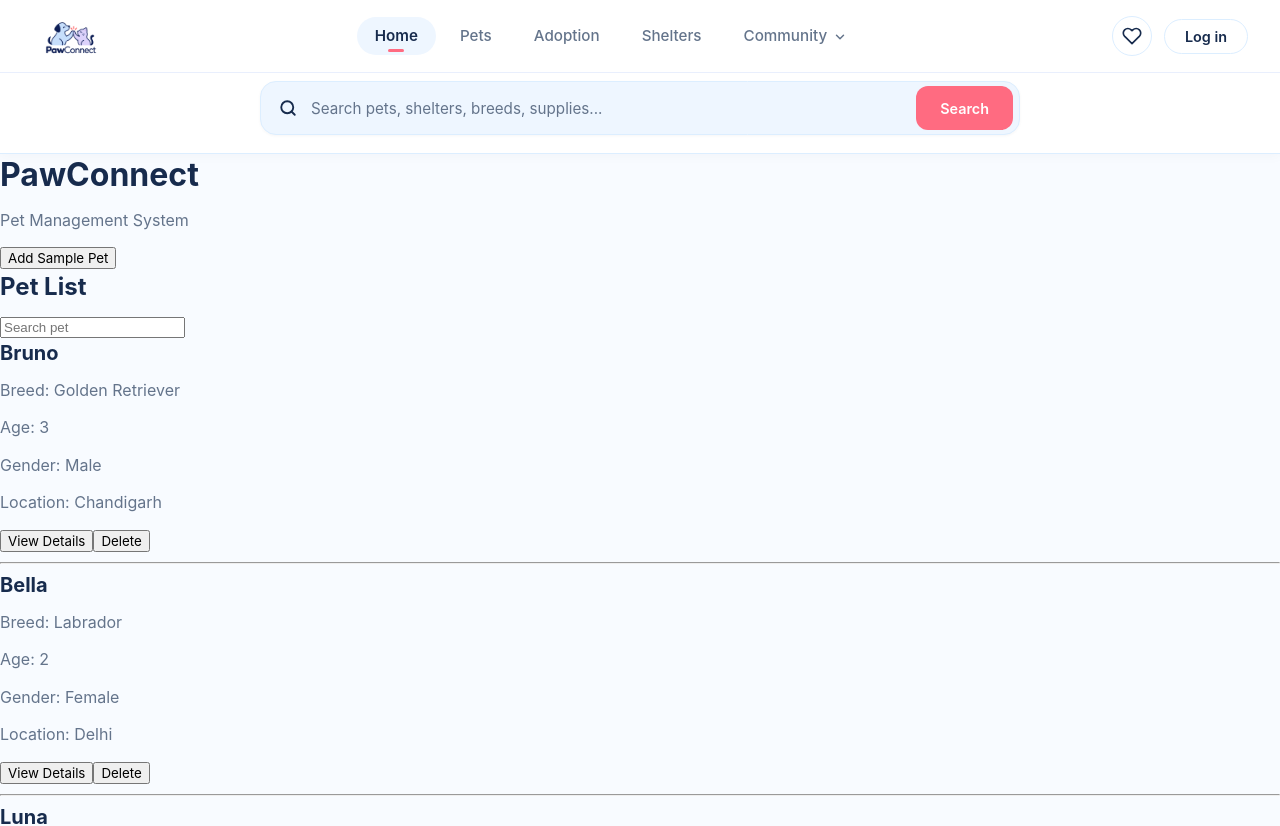
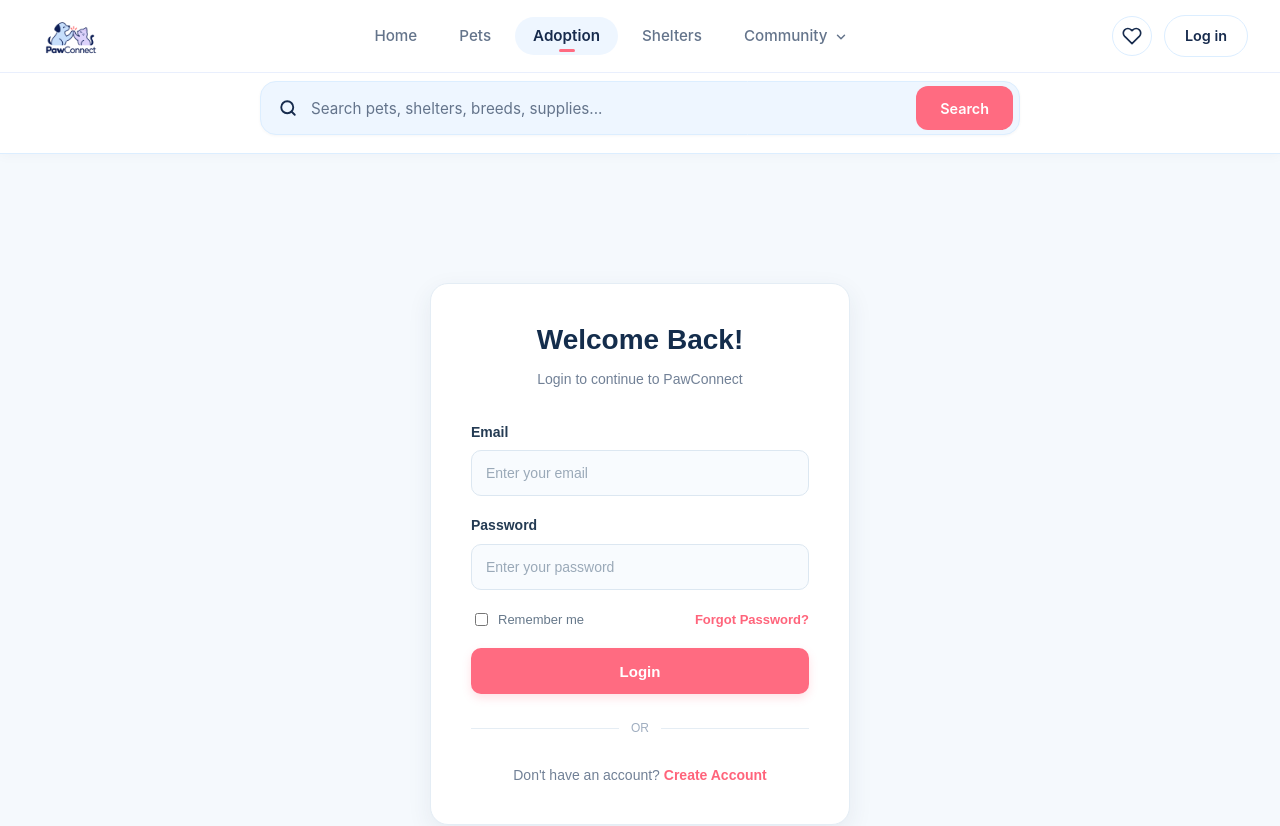
Before and after one commit to Reva-Shukla/PawConnect, a React (Vite) app: page /adoption/login in a window 1280 px wide. Before the commit this address led to /. Shown: the top 826 px of the page. Built offline with nearby package versions, Linux system fonts and the light colour scheme.

Commit message:
Add adoption login page

```diff
--- a/src/App.jsx
+++ b/src/App.jsx
@@ -16,6 +16,7 @@ import petData from './pages/pets/petData'
 // Shelter Pages
 import ShelterDashboard from './pages/shelter/ShelterDashboard'
 import RescueRequest from './pages/shelter/RescueRequest'
+import Login from './pages/adoption/Login'
 
 // Temporary Adoption Placeholder
 const AdoptionPlaceholder = () => (
@@ -73,6 +74,10 @@ function App() {
             <Route
               path="/adoption"
               element={<AdoptionPlaceholder />}
+            />
+            <Route
+              path="/adoption/login"
+              element={<Login />}
             />
 
             {/* =========================
--- a/src/components/navbar.jsx
+++ b/src/components/navbar.jsx
@@ -180,9 +180,10 @@ export default function Navbar() {
             </svg>
           </button>
 
-          <button type="button" className="paw-btn-login">
+
+          <NavLink to="/adoption/login" className="paw-btn-login">
             Log in
-          </button>
+          </NavLink>
 
           {/* Mobile Hamburger Menu Toggle */}
           <button
--- a/src/pages/adoption/Login.jsx
+++ b/src/pages/adoption/Login.jsx
@@ -0,0 +1,64 @@
+import "./login.css";
+
+function Login() {
+  return (
+    <div className="login-page">
+      <div className="login-card">
+
+        <div className="login-header">
+          <h1>Welcome Back!</h1>
+          <p>Login to continue to PawConnect</p>
+        </div>
+
+        <form className="login-form">
+
+          <div className="input-group">
+            <label>Email</label>
+            <input
+              type="email"
+              placeholder="Enter your email"
+              required
+            />
+          </div>
+
+          <div className="input-group">
+            <label>Password</label>
+            <input
+              type="password"
+              placeholder="Enter your password"
+              required
+            />
+          </div>
+
+          <div className="login-options">
+            <label className="remember-me">
+              <input type="checkbox" />
+              Remember me
+            </label>
+
+            <a href="#" className="forgot-password">
+              Forgot Password?
+            </a>
+          </div>
+
+          <button type="submit" className="login-button">
+            Login
+          </button>
+
+        </form>
+
+        <div className="login-divider">
+          <span>OR</span>
+        </div>
+
+        <p className="signup-text">
+          Don't have an account?{" "}
+          <a href="#">Create Account</a>
+        </p>
+
+      </div>
+    </div>
+  );
+}
+
+export default Login;
--- /dev/null
+++ b/src/pages/adoption/login.css
@@ -0,0 +1,195 @@
+/* Login Page */
+.login-page {
+  min-height: 100vh;
+  width: 100%;
+  display: flex;
+  justify-content: center;
+  align-items: center;
+  background: #f5f9fd;
+  font-family: Arial, Helvetica, sans-serif;
+  padding: 40px 20px;
+  box-sizing: border-box;
+}
+
+/* Login Card */
+.login-card {
+  width: 100%;
+  max-width: 420px;
+  background: #ffffff;
+  padding: 38px 40px;
+  border-radius: 18px;
+  border: 1px solid #e4edf5;
+  box-shadow: 0 8px 25px rgba(35, 61, 90, 0.08);
+  box-sizing: border-box;
+}
+
+/* Header */
+.login-header {
+  text-align: center;
+  margin-bottom: 30px;
+}
+
+.login-header h1 {
+  margin: 0 0 10px;
+  color: #142d4c;
+  font-size: 28px;
+  font-weight: 700;
+}
+
+.login-header p {
+  margin: 0;
+  color: #718096;
+  font-size: 14px;
+}
+
+/* Form */
+.login-form {
+  display: flex;
+  flex-direction: column;
+  gap: 18px;
+}
+
+/* Input Group */
+.input-group {
+  display: flex;
+  flex-direction: column;
+  gap: 7px;
+}
+
+.input-group label {
+  color: #243b53;
+  font-size: 14px;
+  font-weight: 600;
+}
+
+/* Inputs */
+.input-group input {
+  width: 100%;
+  height: 46px;
+  padding: 0 14px;
+  border: 1px solid #dce7f1;
+  border-radius: 10px;
+  background: #f8fbfe;
+  color: #243b53;
+  font-size: 14px;
+  outline: none;
+  box-sizing: border-box;
+  transition: all 0.2s ease;
+}
+
+.input-group input::placeholder {
+  color: #9aa9b8;
+}
+
+.input-group input:focus {
+  border-color: #8eb8df;
+  background: #ffffff;
+  box-shadow: 0 0 0 3px rgba(142, 184, 223, 0.15);
+}
+
+/* Remember Me + Forgot Password */
+.login-options {
+  display: flex;
+  justify-content: space-between;
+  align-items: center;
+  margin-top: 2px;
+  font-size: 13px;
+}
+
+.remember-me {
+  display: flex;
+  align-items: center;
+  gap: 7px;
+  color: #66788a;
+}
+
+.remember-me input {
+  accent-color: #ff6b81;
+  cursor: pointer;
+}
+
+.forgot-password {
+  color: #ff647b;
+  text-decoration: none;
+  font-weight: 600;
+}
+
+.forgot-password:hover {
+  text-decoration: underline;
+}
+
+/* Login Button */
+.login-button {
+  width: 100%;
+  height: 46px;
+  border: none;
+  border-radius: 10px;
+  background: #ff6b81;
+  color: #ffffff;
+  font-size: 15px;
+  font-weight: 600;
+  cursor: pointer;
+  transition: all 0.2s ease;
+  box-shadow: 0 4px 10px rgba(255, 107, 129, 0.2);
+}
+
+.login-button:hover {
+  background: #f45b73;
+  transform: translateY(-1px);
+  box-shadow: 0 6px 14px rgba(255, 107, 129, 0.25);
+}
+
+.login-button:active {
+  transform: translateY(0);
+}
+
+/* Divider */
+.login-divider {
+  display: flex;
+  align-items: center;
+  gap: 12px;
+  margin: 25px 0;
+  color: #a0aec0;
+  font-size: 12px;
+}
+
+.login-divider::before,
+.login-divider::after {
+  content: "";
+  flex: 1;
+  height: 1px;
+  background: #e5edf4;
+}
+
+/* Sign Up */
+.signup-text {
+  text-align: center;
+  margin: 0;
+  color: #718096;
+  font-size: 14px;
+}
+
+.signup-text a {
+  color: #ff647b;
+  text-decoration: none;
+  font-weight: 600;
+}
+
+.signup-text a:hover {
+  text-decoration: underline;
+}
+
+/* Mobile */
+@media (max-width: 500px) {
+  .login-page {
+    padding: 20px;
+  }
+
+  .login-card {
+    padding: 30px 24px;
+  }
+
+  .login-header h1 {
+    font-size: 25px;
+  }
+}
```
